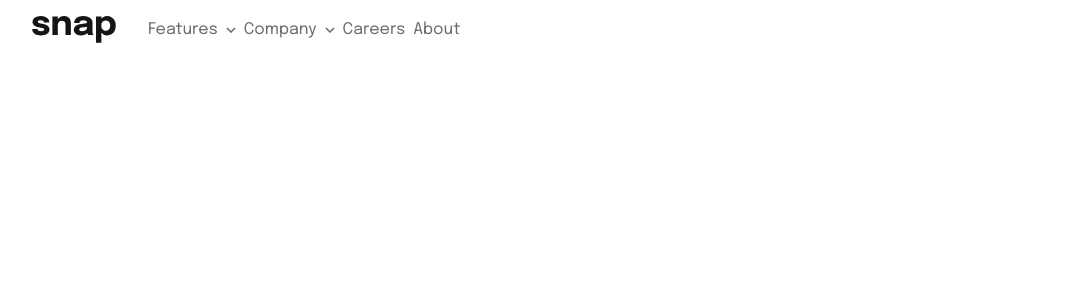
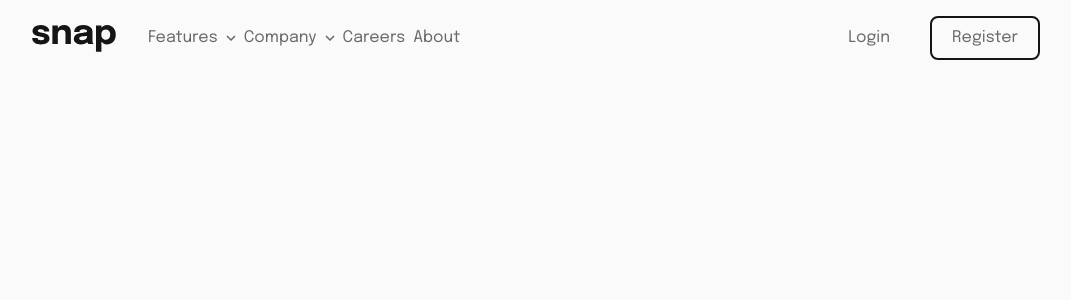
Before and after one commit to tarasovcad/tailwind-react, a React (Create React App) app in the folder snap/: page / in a window 1280 px wide. Shown: the top 300 px of the page, without its empty margins (104-1175 px from the left). Built offline with nearby package versions, Linux system fonts and the light colour scheme.

Commit message:
feat: add navbar section

```diff
--- /dev/null
+++ b/snap/src/components/button/index.jsx
@@ -0,0 +1,16 @@
+import React from 'react';
+
+const borderStyles = 'border-2 border-almost-black rounded-lg';
+const filledStyles =
+  'text-almost-white bg-black rounded-lg font-bold py-4 px-6 mx-0 hover:bg-transparent hover:text-almost-black border-2 border-almost-black';
+
+export const Button = ({ children = '', hasBorder = false, isFilled = false }) => {
+  return (
+    <button
+      className={`text-medium-gray px-5 py-2 ${hasBorder && borderStyles} ${
+        isFilled && filledStyles
+      }`}>
+      {children}
+    </button>
+  );
+};
--- a/snap/src/components/header/index.jsx
+++ b/snap/src/components/header/index.jsx
@@ -4,10 +4,11 @@
 import { NavMenu } from '../nav-menu';
 import { FEATURES } from './constants';
 import { COMPANY } from './constants';
+import { Button } from '../button';
 
 export const Header = () => {
   return (
-    <header className="flex">
+    <header className="flex items-center">
       <LogoIcon />
       <nav className="flex space-x-2 ml-8 items-center">
         <NavItem text="Features">
@@ -19,6 +20,10 @@
         <NavItem text="Careers" />
         <NavItem text="About" />
       </nav>
+      <div className="ml-auto flex space-x-5">
+        <Button>Login</Button>
+        <Button hasBorder={true}>Register</Button>
+      </div>
     </header>
   );
 };
--- a/snap/src/index.css
+++ b/snap/src/index.css
@@ -19,6 +19,7 @@
     'Ubuntu', 'Cantarell', 'Fira Sans', 'Droid Sans', 'Helvetica Neue', sans-serif;
   -webkit-font-smoothing: antialiased;
   -moz-osx-font-smoothing: grayscale;
+  background-color: hsl(0, 0%, 98%);
 }
 
 code {
```
